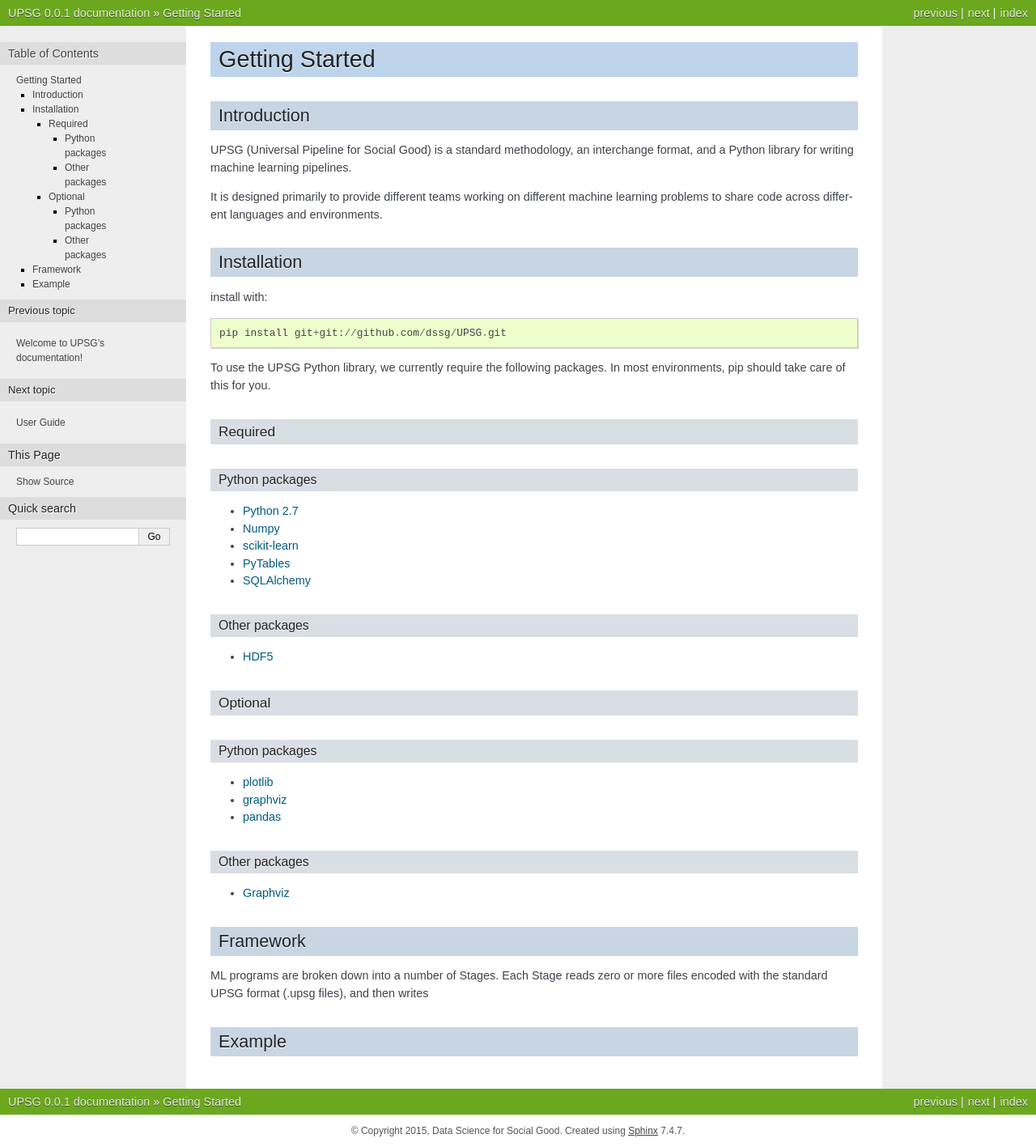
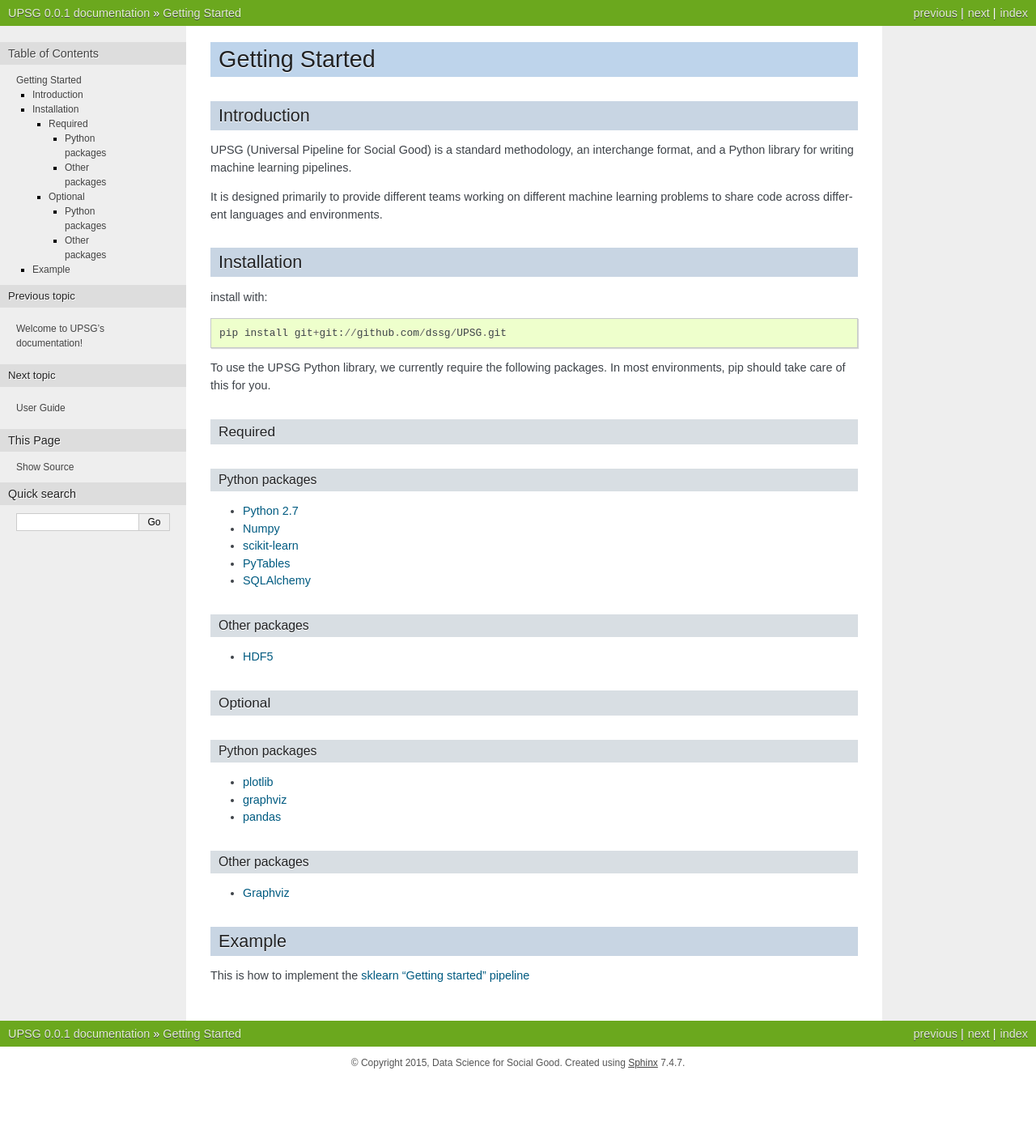
Before and after one commit to dssg/UPSG, a Sphinx documentation site: the page built from doc/getting_started.rst, in a window 1280 px wide. Shown: the whole page at 81% size. Built offline with Sphinx 7.4.7, drawn with Linux system fonts in a browser that asks for light colours; pages that are not in the unit, such as notebooks, are missing from menus; after the commit the page ends 1333 px from its top, so only the background shows below that.

Commit message:
made a line

```diff
--- a/doc/getting_started.rst
+++ b/doc/getting_started.rst
@@ -53,15 +53,9 @@
 --------------
 - `Graphviz <http://www.graphviz.org/>`_
 
-
----------
-Framework
----------
-
-ML programs are broken down into a number of Stages. Each Stage reads zero or
-more files encoded with the standard UPSG format (.upsg files), and then
-writes
-
 -------
 Example
 -------
+
+This is how to implement the
+`sklearn "Getting started" pipeline <http://scikit-learn.org/0.10/tutorial.html>`_
```
